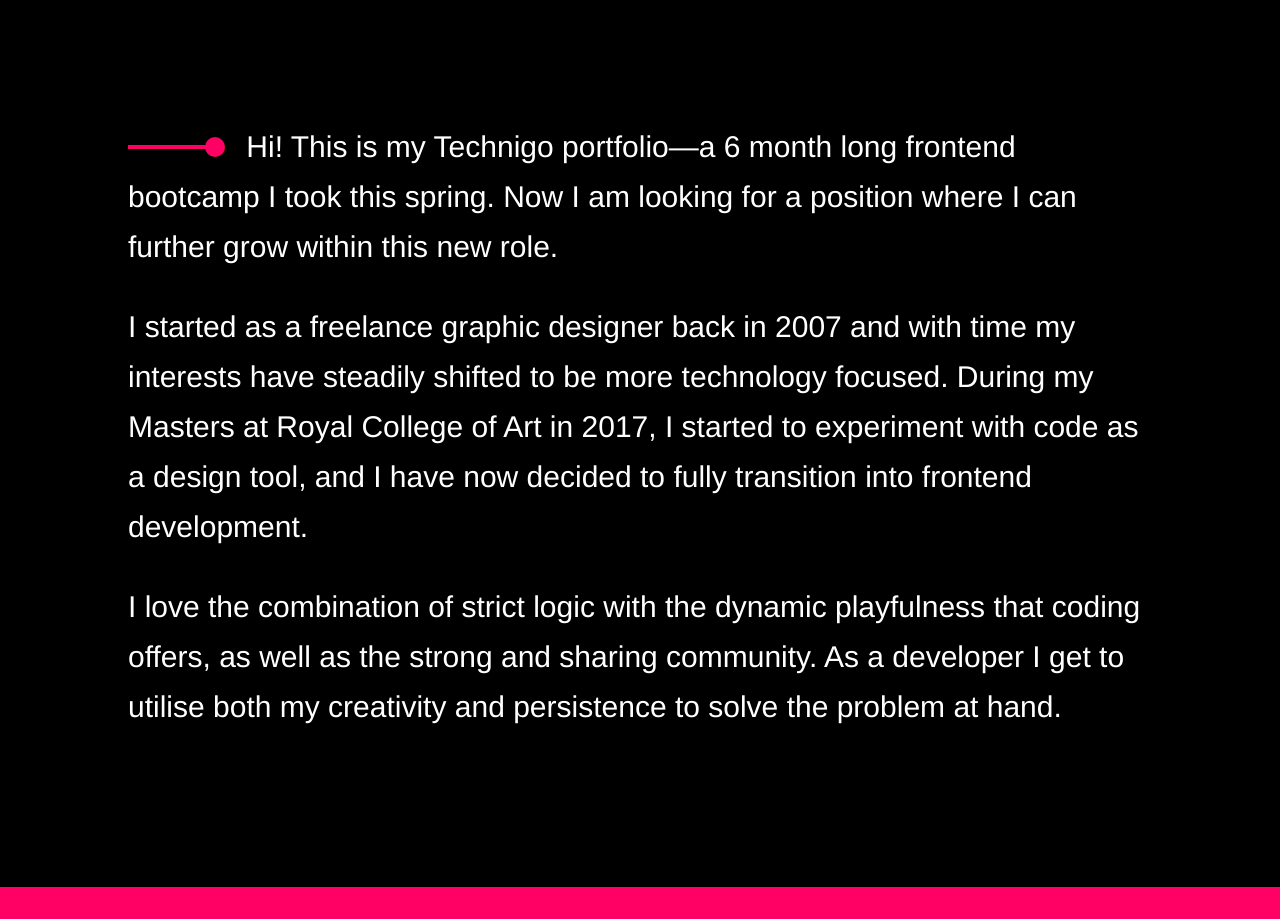
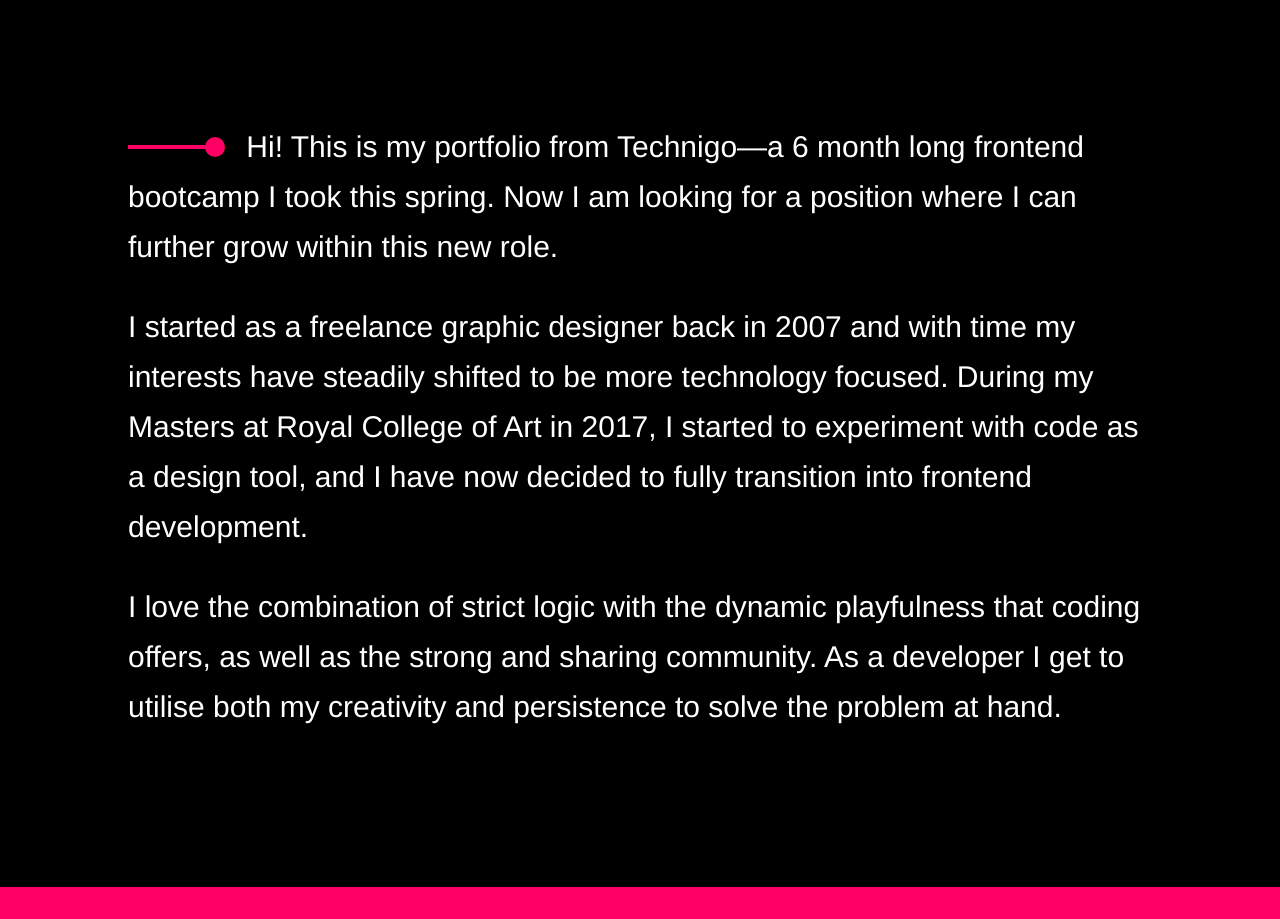
Before and after one commit to ollealm/technigo-portfolio, a plain HTML site: page index.html in a window 1280 px wide. Shown: the part 833-1752 px from the top of the page. Drawn offline with Linux system fonts and the light colour scheme.

Commit message:
text and style update

```diff
--- a/index.html
+++ b/index.html
@@ -83,9 +83,9 @@
             <span class="line"></span>
             <span class="circle"></span>
           </span>
-          Hi! This is my Technigo portfolio—a 6 month long frontend bootcamp I
-          took this spring. Now I am looking for a position where I can further
-          grow within this new&nbsp;role.
+          Hi! This is my portfolio from Technigo—a 6 month long frontend
+          bootcamp I took this spring. Now I am looking for a position where I
+          can further grow within this new&nbsp;role.
         </p>
         <p>
           I&nbsp;started as a freelance graphic designer back in 2007 and with
```
